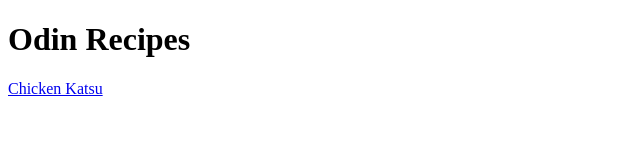
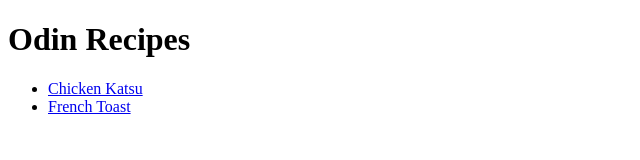
Before and after one commit to AfroSauce/odin-recipes, a plain HTML site: page index.html in a window 1280 px wide. Shown: the whole page, without its empty margins (0-640 px from the left). Drawn offline with Linux system fonts and the light colour scheme.

Commit message:
Create list for links and add link for french toast

```diff
--- a/index.html
+++ b/index.html
@@ -7,6 +7,9 @@
 </head>
 <body>
   <h1>Odin Recipes</h1>
-    <a href="recipes/jpchknkatsu.html">Chicken Katsu</a>
-</body>
+    <ul>
+        <li><a href="recipes/jpchknkatsu.html">Chicken Katsu</a></li>
+        <li><a href="recipes/frtoast.html">French Toast</a></li>
+    </ul>
+    </body>
 </html>
```
